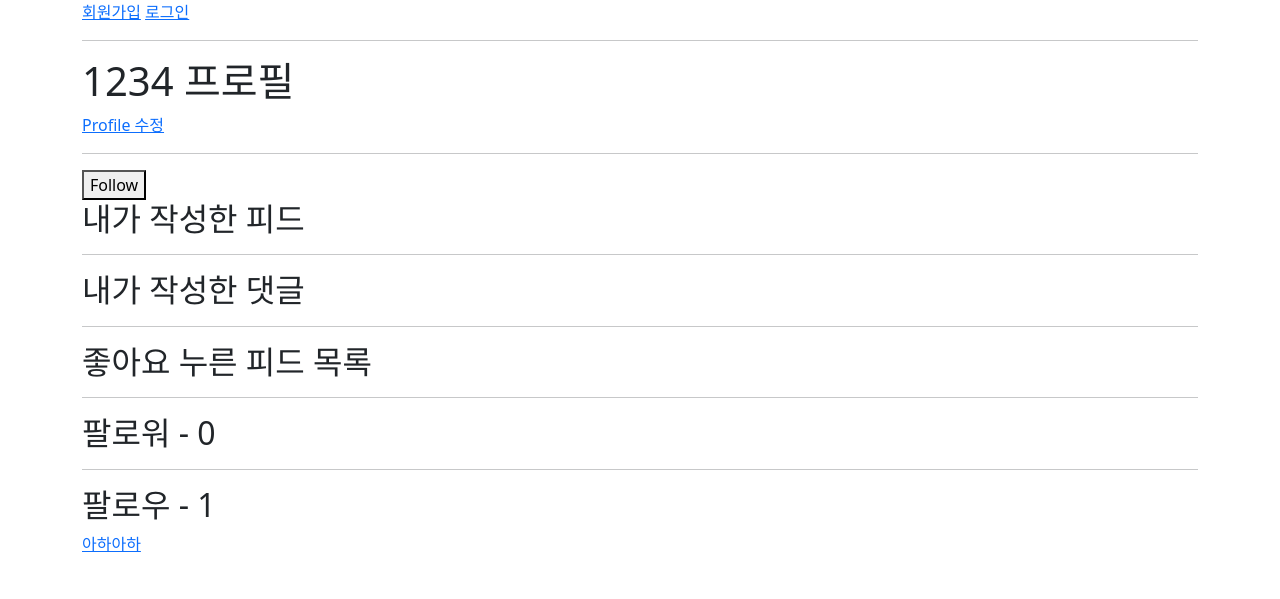
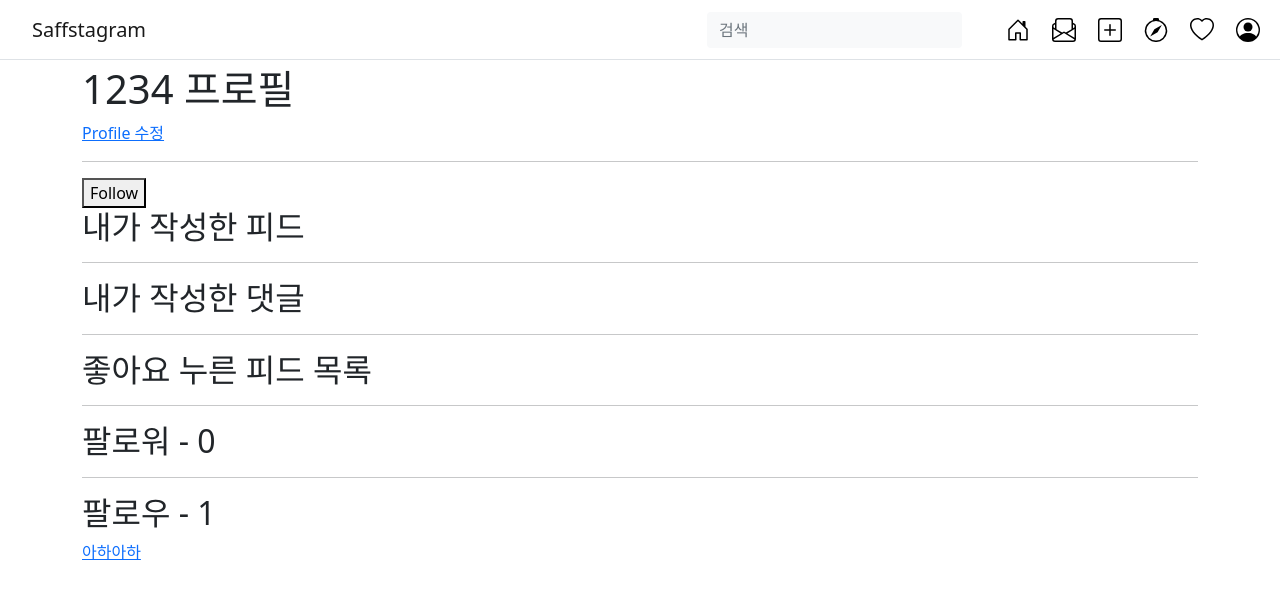
Before and after one commit to wonch0314/Cold_Hand_Insta, a Django app: page /accounts/profile/1234/ in a window 1280 px wide. Shown: the top 599 px of the page. Run offline with Django 3.2, Linux system fonts and the light colour scheme; data comes from the database, SQL or seed files in the repository; both versions use the stored data as it was after the commit.

Commit message:
0511 make navbar

```diff
--- a/templates/base.html
+++ b/templates/base.html
@@ -7,21 +7,127 @@
   <!-- CSS only -->
   <link href="https://cdn.jsdelivr.net/npm/bootstrap@5.1.3/dist/css/bootstrap.min.css" rel="stylesheet" integrity="sha384-1BmE4kWBq78iYhFldvKuhfTAU6auU8tT94WrHftjDbrCEXSU1oBoqyl2QvZ6jIW3" crossorigin="anonymous">
   <title>Document</title>
+  <style>
+    .logo {
+      width: 103px;
+      height: 29px;
+      padding: 0;
+    }
+
+    .menu {
+      width: 278px;
+      height: 24px;
+      padding-left: 24px;
+      padding-right: 0;
+      text-decoration: none;
+      list-style: none;
+      margin-bottom: 0;
+    }
+
+    .menu > li > a {
+      color: black;
+    }
+
+    .search {
+      height: 36px;
+    }
+
+    .navbar {
+      height: 60px;
+    }
+
+    .icon {
+      width: 24px;
+      height: 24px;
+    }
+
+    .navbar {
+      padding-left: 20px;
+      padding-right: 20px;
+    }
+
+    body {
+      min-width: 576px;
+    }
+
+    @media screen and (max-width:770px){
+      .search {
+        display:none !important;
+      }
+    }
+
+    .show {
+      left: -100px !important;
+    }
+  </style>
 </head>
 <body>
-  <div class="container">
+    <nav class="navbar navbar-expand-lg navbar-light bg-white fixed-top border-bottom ">
+      <div class="container-fluid d-flex justify-content-between">
+        <a class="navbar-brand logo" href="{% url 'feeds:index' %}">Saffstagram</a>
+
+        <div class="d-flex align-items-center row justify-content-between">
+          <form class="d-flex search align-items-center col-md-auto">
+            <input class="form-control me-2 bg-light border-0" type="search" placeholder="검색" aria-label="Search">
+          </form>
+          <ul class="d-flex justify-content-between menu align-items-center">
+            <li class="nav-item">
+              <a class="" href="{% url 'feeds:index' %}"><svg xmlns="http://www.w3.org/2000/svg" width="16" height="16" fill="currentColor" class="bi bi-house-door  icon" viewBox="0 0 16 16">
+                <path d="M8.354 1.146a.5.5 0 0 0-.708 0l-6 6A.5.5 0 0 0 1.5 7.5v7a.5.5 0 0 0 .5.5h4.5a.5.5 0 0 0 .5-.5v-4h2v4a.5.5 0 0 0 .5.5H14a.5.5 0 0 0 .5-.5v-7a.5.5 0 0 0-.146-.354L13 5.793V2.5a.5.5 0 0 0-.5-.5h-1a.5.5 0 0 0-.5.5v1.293L8.354 1.146zM2.5 14V7.707l5.5-5.5 5.5 5.5V14H10v-4a.5.5 0 0 0-.5-.5h-3a.5.5 0 0 0-.5.5v4H2.5z"/>
+              </svg></a>
+            </li>
+            <li class="nav-item">
+              <a class="" href=""><svg xmlns="http://www.w3.org/2000/svg" width="16" height="16" fill="currentColor" class="bi bi-envelope-paper icon" viewBox="0 0 16 16">
+                <path d="M4 0a2 2 0 0 0-2 2v1.133l-.941.502A2 2 0 0 0 0 5.4V14a2 2 0 0 0 2 2h12a2 2 0 0 0 2-2V5.4a2 2 0 0 0-1.059-1.765L14 3.133V2a2 2 0 0 0-2-2H4Zm10 4.267.47.25A1 1 0 0 1 15 5.4v.817l-1 .6v-2.55Zm-1 3.15-3.75 2.25L8 8.917l-1.25.75L3 7.417V2a1 1 0 0 1 1-1h8a1 1 0 0 1 1 1v5.417Zm-11-.6-1-.6V5.4a1 1 0 0 1 .53-.882L2 4.267v2.55Zm13 .566v5.734l-4.778-2.867L15 7.383Zm-.035 6.88A1 1 0 0 1 14 15H2a1 1 0 0 1-.965-.738L8 10.083l6.965 4.18ZM1 13.116V7.383l4.778 2.867L1 13.117Z"/>
+              </svg></a>
+            </li>
+            <li class="nav-item">
+              <a class="" href="{% url 'feeds:create' %}"><svg xmlns="http://www.w3.org/2000/svg" width="16" height="16" fill="currentColor" class="bi bi-plus-square icon" viewBox="0 0 16 16">
+                <path d="M14 1a1 1 0 0 1 1 1v12a1 1 0 0 1-1 1H2a1 1 0 0 1-1-1V2a1 1 0 0 1 1-1h12zM2 0a2 2 0 0 0-2 2v12a2 2 0 0 0 2 2h12a2 2 0 0 0 2-2V2a2 2 0 0 0-2-2H2z"/>
+                <path d="M8 4a.5.5 0 0 1 .5.5v3h3a.5.5 0 0 1 0 1h-3v3a.5.5 0 0 1-1 0v-3h-3a.5.5 0 0 1 0-1h3v-3A.5.5 0 0 1 8 4z"/>
+              </svg></a>
+            </li>
+            <li class="nav-item">
+              <a class="" href="#"><svg xmlns="http://www.w3.org/2000/svg" width="16" height="16" fill="currentColor" class="bi bi-compass icon" viewBox="0 0 16 16">
+                <path d="M8 16.016a7.5 7.5 0 0 0 1.962-14.74A1 1 0 0 0 9 0H7a1 1 0 0 0-.962 1.276A7.5 7.5 0 0 0 8 16.016zm6.5-7.5a6.5 6.5 0 1 1-13 0 6.5 6.5 0 0 1 13 0z"/>
+                <path d="m6.94 7.44 4.95-2.83-2.83 4.95-4.949 2.83 2.828-4.95z"/>
+              </svg></a>
+            </li>
+            <li class="nav-item">
+              <a class="" href="#"><svg xmlns="http://www.w3.org/2000/svg" width="16" height="16" fill="currentColor" class="bi bi-heart icon" viewBox="0 0 16 16">
+                <path d="m8 2.748-.717-.737C5.6.281 2.514.878 1.4 3.053c-.523 1.023-.641 2.5.314 4.385.92 1.815 2.834 3.989 6.286 6.357 3.452-2.368 5.365-4.542 6.286-6.357.955-1.886.838-3.362.314-4.385C13.486.878 10.4.28 8.717 2.01L8 2.748zM8 15C-7.333 4.868 3.279-3.04 7.824 1.143c.06.055.119.112.176.171a3.12 3.12 0 0 1 .176-.17C12.72-3.042 23.333 4.867 8 15z"/>
+              </svg></a>
+            </li>
+            <li class="nav-item dropdown">
+              <a class="" href="#" id="navbarDropdown" role="button" data-bs-toggle="dropdown" aria-expanded="false"><svg xmlns="http://www.w3.org/2000/svg" width="16" height="16" fill="currentColor" class="bi bi-person-circle icon" viewBox="0 0 16 16">
+                <path d="M11 6a3 3 0 1 1-6 0 3 3 0 0 1 6 0z"/>
+                <path fill-rule="evenodd" d="M0 8a8 8 0 1 1 16 0A8 8 0 0 1 0 8zm8-7a7 7 0 0 0-5.468 11.37C3.242 11.226 4.805 10 8 10s4.757 1.225 5.468 2.37A7 7 0 0 0 8 1z"/>
+              </svg></a>
+              <ul class="dropdown-menu" aria-labelledby="navbarDropdown">
                 {% if request.user.is_authenticated %}
+                <li><a class="dropdown-item" href="{% url 'accounts:profile' request.user.username %}">프로필</a></li>
+                <li><a class="dropdown-item" href="#">저장됨</a></li>
+                <li><a class="dropdown-item" href="#">설정</a></li>
+                <hr>
+                <li><a class="dropdown-item" href="#">
                   <form action="{% url 'accounts:logout' %}" method='POST'>
                     {% csrf_token %}
-        <button>로그아웃</button>
+                    <button class='btn'>로그아웃</button>
                   </form>
-      <a href="{% url 'feeds:index' %}">메인</a>
-      <a href="{% url 'feeds:create' %}">피드 작성</a>
-      <a href="{% url 'accounts:profile' request.user.username %}">내 프로필</a>
+                </a></li>
                 {% else %}
-      <a href="{% url 'accounts:signup' %}">회원가입</a>
-      <a href="{% url 'accounts:login' %}">로그인</a>
+                  <li><a class="dropdown-item"href="{% url 'accounts:login' %}">로그인</a>
+                  <li><a class="dropdown-item"href="{% url 'accounts:signup' %}">회원가입</a>
                 {% endif %}
+              </ul>
+            </li>
+
+          </ul>
+        </div>
+      </div>
+    </nav>
+
+  <div class="container mt-5">
     {% block navbar %}
     {% endblock navbar %}
 
```
Also changed, not shown: 작업내역.md (+16 -0 lines), db.sqlite3. Lines whose indentation alone changed are shown as unchanged.
